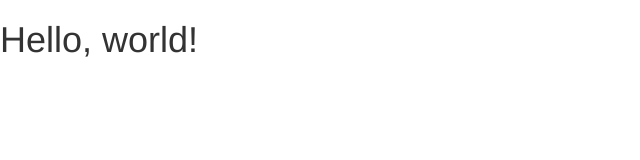
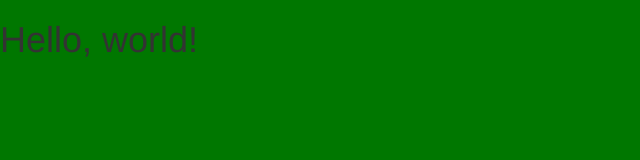
Before and after one commit to domingi1/Bootstrap-Layout, a plain HTML site: page index.html in a window 1280 px wide. Shown: the whole page, without its empty margins (0-640 px from the left). Drawn offline with nearby package versions, Linux system fonts and the light colour scheme.

Commit message:
Update index.html

```diff
--- a/index.html
+++ b/index.html
@@ -9,6 +9,10 @@
     <!-- Bootstrap -->
     <!-- Latest compiled and minified CSS -->
 <link rel="stylesheet" href="//netdna.bootstrapcdn.com/bootstrap/3.1.1/css/bootstrap.min.css">
+<style>
+  body{
+    background: #007700; }
+</style>
 
     <!-- HTML5 Shim and Respond.js IE8 support of HTML5 elements and media queries -->
     <!-- WARNING: Respond.js doesn't work if you view the page via file:// -->
```
